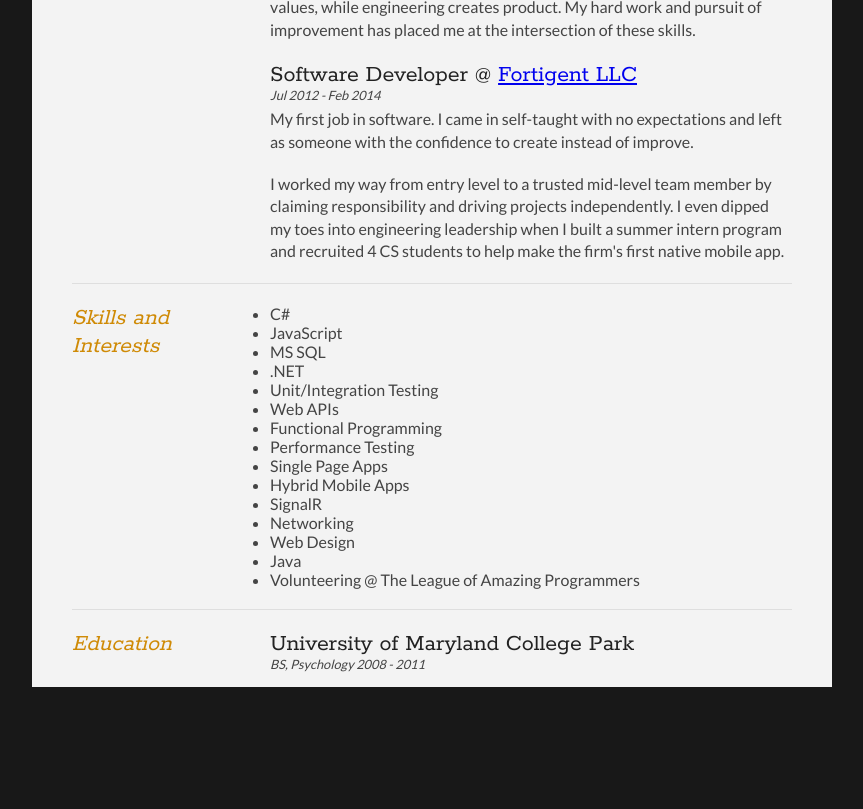
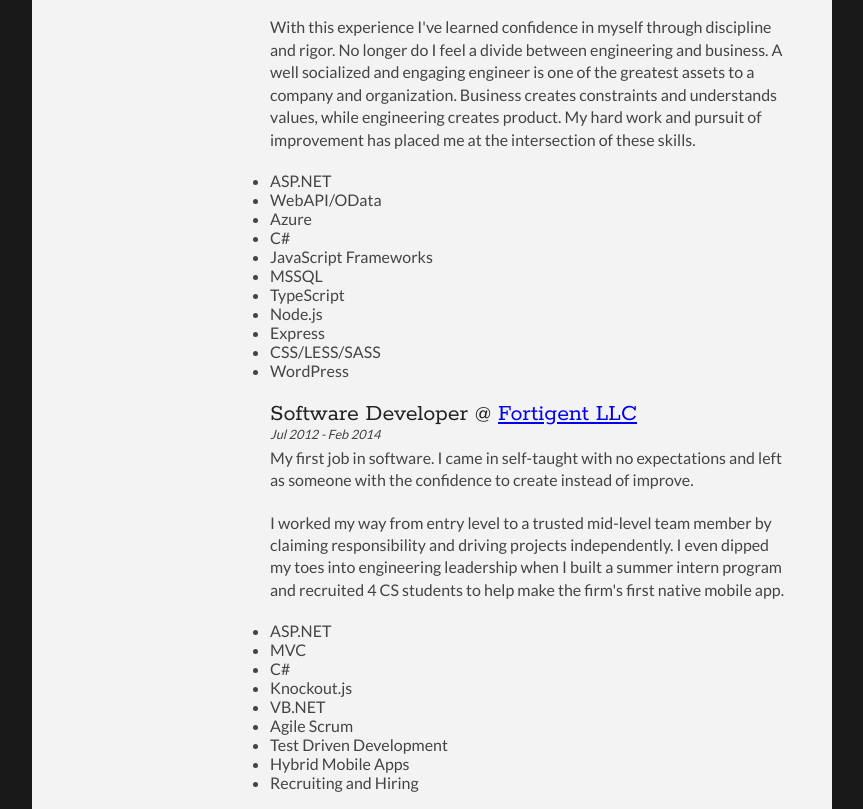
Before and after one commit to dkempner/Resume-Site, a plain HTML site: page index.html in a window 1280 px wide. Shown: the part 751-1560 px from the top of the page, without its empty margins (208-1071 px from the left). Before the commit the page ends 1468 px from the top, so only its background shows below. Drawn offline with Linux system fonts and the light colour scheme.

Commit message:
more full

```diff
--- a/index.html
+++ b/index.html
@@ -36,6 +36,9 @@
 	                        <p>
 	                            I'm a software developer with over 5 years of experience building technology and businesses. I strive to expand outside of the technology box to build knowledge, empathy, and solutions.
 	                        </p>
+	                        <p>
+	                        	I've enjoyed the benefits of an accelerated career thanks to my startup experience. Justifying every hour of my time has unlocked the hyper-efficient engineer in me. My experience with sales, fundraising, and customer support have built a personable and empathetic business leader.
+	                        </p>
 	                    </div>
 	                </article>
 	                <div class="clear"></div>
@@ -52,12 +55,36 @@
 	                        <p>We made a slick and modern web application with file sharing, chat, and networking tools. It soon became obvious that the pains MREN solved were bigger than real estate and could serve people in any collaborative industry.</p>
 	                        <p>I began my tenure as a principal software engineer, building applications from the ground up with a small team. Resources are tight in a startup and I began to take on more diverse roles. I became the sole salesperson, client contact, support agent, fundraiser, marketer, and countless other jobs while continuing to build the platform.</p>
 	                        <p>With this experience I've learned confidence in myself through discipline and rigor. No longer do I feel a divide between engineering and business. A well socialized and engaging engineer is one of the greatest assets to a company and organization. Business creates constraints and understands values, while engineering creates product. My hard work and pursuit of improvement has placed me at the intersection of these skills.</p>
+	                        <ul class="keySkills">
+	                        	<li>ASP.NET</li>
+	                        	<li>WebAPI/OData</li>
+	                        	<li>Azure</li>
+	                        	<li>C#</li>
+	                        	<li>JavaScript Frameworks</li>
+	                        	<li>MSSQL</li>
+	                        	<li>TypeScript</li>
+	                        	<li>Node.js</li>
+	                        	<li>Express</li>
+	                        	<li>CSS/LESS/SASS</li>
+	                        	<li>WordPress</li>
+	                        </ul>
 	                    </article>
 	                    <article>
 	                        <h2>Software Developer @ <a target="_blank" href="https://lplfinancial.lpl.com/fortigent.html">Fortigent LLC</a></h2>
 	                        <p class="subDetails">Jul 2012 - Feb 2014</p>
 	                        <p>My first job in software. I came in self-taught with no expectations and left as someone with the confidence to create instead of improve.</p>
 	                        <p>I worked my way from entry level to a trusted mid-level team member by claiming responsibility and driving projects independently. I even dipped my toes into engineering leadership when I built a summer intern program and recruited 4 CS students to help make the firm's first native mobile app.</p>
+	                        <ul class="keySkills">
+	                        	<li>ASP.NET</li>
+	                        	<li>MVC</li>
+	                        	<li>C#</li>
+	                        	<li>Knockout.js</li>
+								<li>VB.NET</li>
+								<li>Agile Scrum</li>
+								<li>Test Driven Development</li>
+								<li>Hybrid Mobile Apps</li>
+								<li>Recruiting and Hiring</li>
+	                        </ul>
 	                    </article>
 	                </div>
 	                <div class="clear"></div>
```
